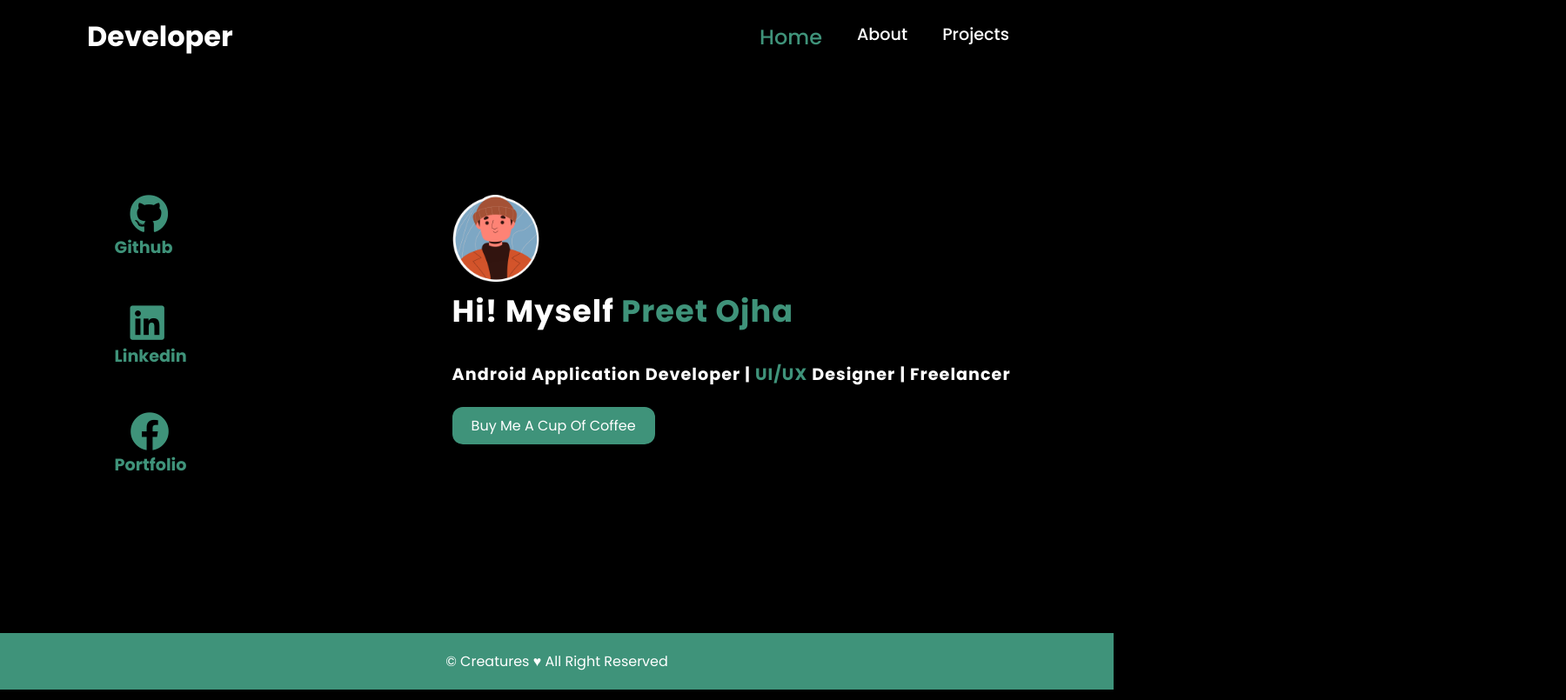
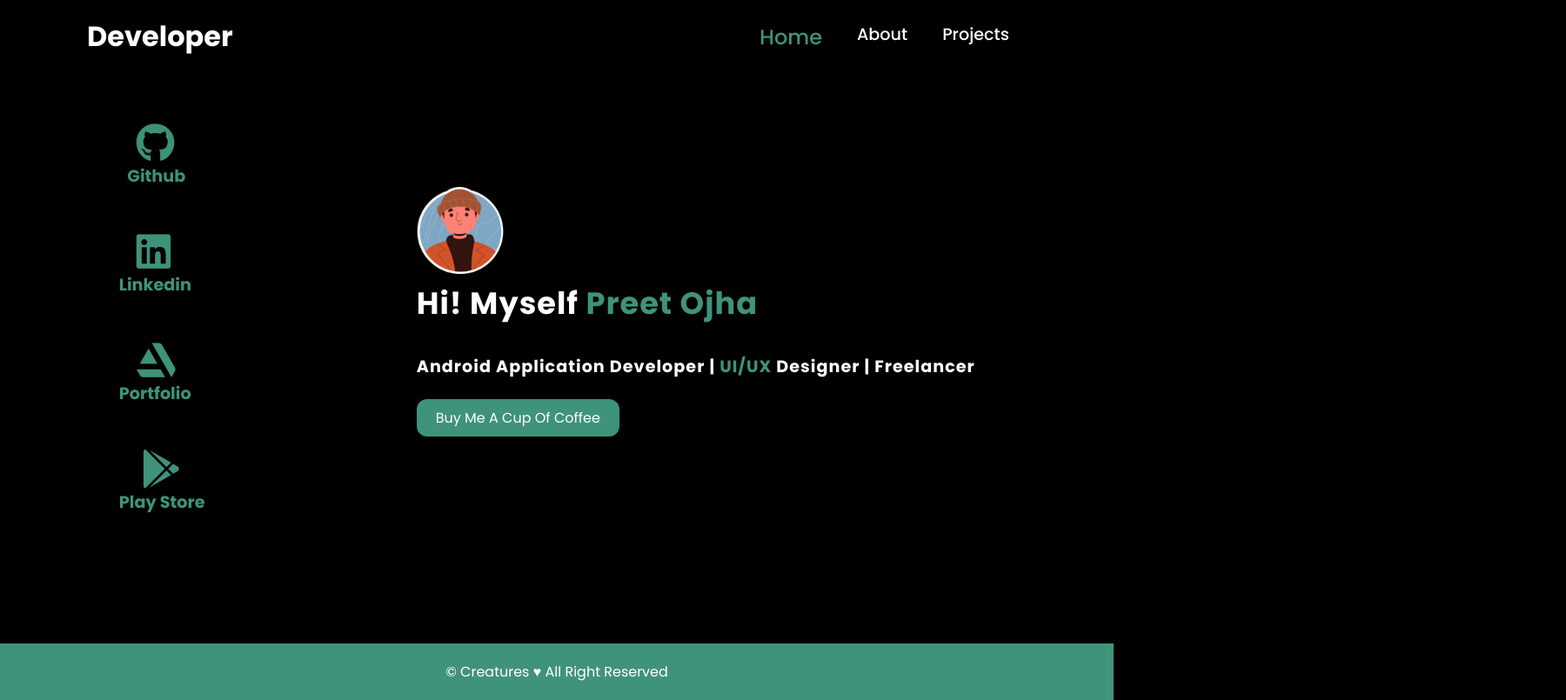
Before and after one commit to Preetojha08/Assignment-1-and-2-Frontend-, a plain HTML site: page index.html in a window 1280 px wide. Shown: the whole page at 87% size, 1800 px wide, since content can reach past the window. Drawn offline with Linux system fonts and the light colour scheme.

Commit message:
Index File Done with css

```diff
--- a/index.html
+++ b/index.html
@@ -20,17 +20,17 @@
 
     <section class="home" id="home1">
 
-        <div class="row">
+        <div class="row" style="align-items: center;">
 
-            <div class="column-left" style="margin-left: 2%; margin-top: 00%;">
-                <div class="about-img">
+            <div class="column-left" style="margin-left: 4%; margin-top: 02%; align-items: center;">
+                <div class="home-img" style="align-items: center;">
 
                     <ul>
                         <li>
                             <a href="">
-                                <i class="fab fa-github"></i>
-                                <div class="about_icon_title">
-                                    <h2>  github</h2><br>
+                                <div class="home_icon_title">
+                                    <i class="fab fa-github"></i><br>
+                                    <h2><span> . </span> Github</h2><br>
                                     <br>
                                 </div>
                             </a>
@@ -40,8 +40,8 @@
                     <ul>
                         <li>
                             <a href="">
-                                <i class="fab fa-linkedin"></i>
-                                <div class="about_icon_title">
+                                <div class="home_icon_title">
+                                    <i class="fab fa-linkedin"></i><br>
                                     <h2>Linkedin</h2><br><br>
                                 </div>
                             </a>
@@ -51,9 +51,20 @@
                     <ul>
                         <li>
                             <a href="">
-                                <i class="fab fa-facebook"></i>
-                                <div class="about_icon_title">
-                                    <h2>  Portfolio </h2><br>
+                                <div class="home_icon_title">
+                                    <i class="fab fa-artstation"></i><br>
+                                    <h2>  Portfolio </h2><br><br>
+                                </div>
+                            </a>
+                        </li>
+                    </ul>
+
+                    <ul>
+                        <li>
+                            <a href="">
+                                <div class="home_icon_title">
+                                    <i id="playstore" class="fab fa-google-play"></i><br>
+                                    <h2>Play Store</h2><br>
                                 </div>
                             </a>
                         </li>
--- a/main.css
+++ b/main.css
@@ -117,20 +117,19 @@ header .navbar li .active,header .navbar a:hover {
 .home {
   position: relative;
   width: 100%;
-  min-height: 91vh;
+  height: 92.5vh;
   color: #000000;
   display: flex;
   background: url(img/new_bg.png) no-repeat;
   /* background-image: linear-gradient(to right, rgba(0,0,0,0.3), rgba(0,0,0,0.3)),url(Images/new_Home_bg.jpg);
   background-repeat: no-repeat;
   background-size: contain;*/
-  align-items: center;
+
   /* background-color: var(--bg-color);*/
   /* background: url(images/background.png) no-repeat; */
   /* background: url(img/bg.jpg) no-repeat; */
   /* background: url(img/toon/bg.jpg) no-repeat; */
   background-size: cover;
-  background-position: right center;
 }
 .home-text {
   max-width: 500px;
@@ -178,8 +177,8 @@ span .last_logo{
 {
  float: left;
  width: 35vh;
- padding: 10px;
- height: 300px; /* Should be removed. Only for demonstration */
+ align-items: center;
+ height: fit-content;
 }
 
 .column-right
@@ -188,37 +187,44 @@ span .last_logo{
  width: 80vh;
  margin-left: 10%;
  padding: 10px;
- height: 300px; /* Should be removed. Only for demonstration */
+ height: fit-content; /* Should be removed. Only for demonstration */
 }
 
 .row{
     display: flex;
-    width: 100%;
 }
 
 img {
     height: 100px;
   }
 
-.about_icon_title h2{
+.home_icon_title h2{
 max-width: 250px;
 text-align: left;
 font-size: var(--h2-font);
 color: var(--primary);
 }
 
-ul li a i {
-    font-size: 45px;
-    margin-left: 18px;
-    color: var(--primary);
+.home_icon_title h2 span{
+  color: black;
   }
 
-  .copyright {
-    padding: 20px;
-    text-align: center;
-    background: var(--primary);
-  }
 
+.home_icon_title i{
+    font-size: 45px;
+    margin-left: 20px;
+    color: var(--primary);
+}
+
+#playstore{
+  margin-left: 26px;
+}
+
+
+.home_icon_title{
+  padding: 0%;
+  align-self: center;
+}
 
 /* About Page */
 
@@ -248,18 +254,31 @@ ul li a i {
     color:  var(--bg);
     font-size: var(--p-font);
   }
-
-  ul li a h2
+/*
+.home-img ul li a h2
 {
     max-width: 250px;
     text-align: left;
     font-size: 4vh;
-    color: var(--primary);
+    color: #f60091;
+    /* color: var(--primary);
 }
-ul li a h2:hover
+.home-img li a h2:hover
 {
     max-width: 250px;
-    text-align: left;
-    font-size: 4vh;
+    text-align: center;
+    font-size: 5vh;
     color: white;
+} */
+
+.about_icon_title{
+  align-items: center;
+  padding: auto;
 }
+
+/* Copyright */
+.copyright {
+  padding: 20px;
+  text-align: center;
+  background: var(--primary);
+}
```
Also changed, not shown: about.html (+3 -3 lines).
